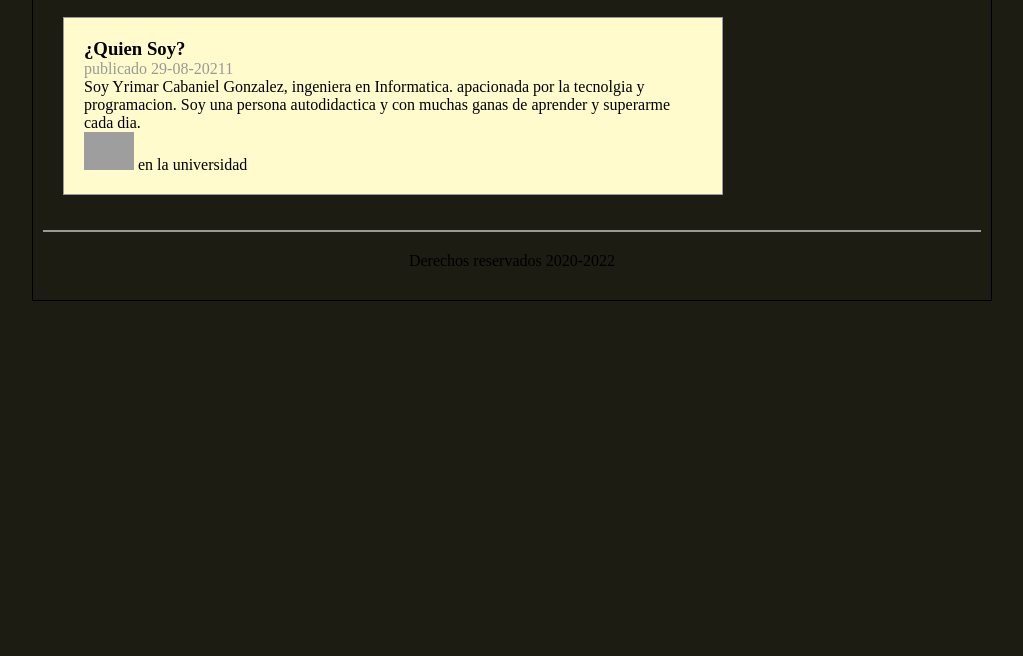
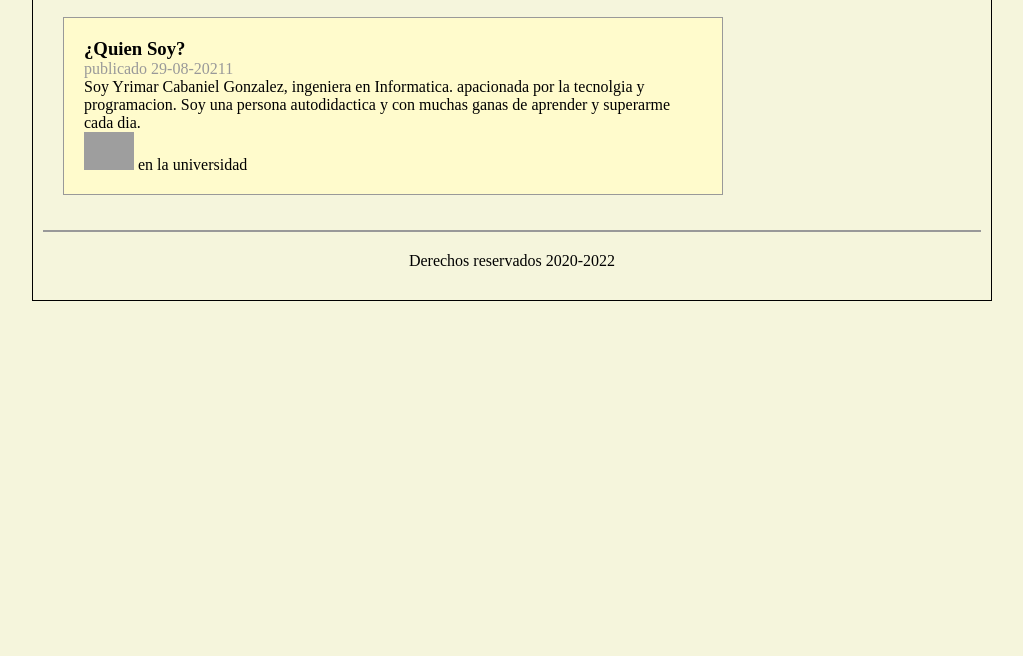
Before and after one commit to yrimar8800/yrimar8800.github.io, a plain HTML site: page index.html in a window 1280 px wide. Shown: the part 144-800 px from the top of the page, without its empty margins (128-1151 px from the left). Drawn offline with Linux system fonts and the light colour scheme; grey boxes are pictures that could not be loaded.

Commit message:
arrego del color

```diff
--- a/estilos.css
+++ b/estilos.css
@@ -5,7 +5,7 @@
 
 
 body{
-    background-color: rgb(28, 28, 19);
+    background-color: beige;
 }
 
 header, section, footer, aside, nav, article, figure, figcaption,
```
